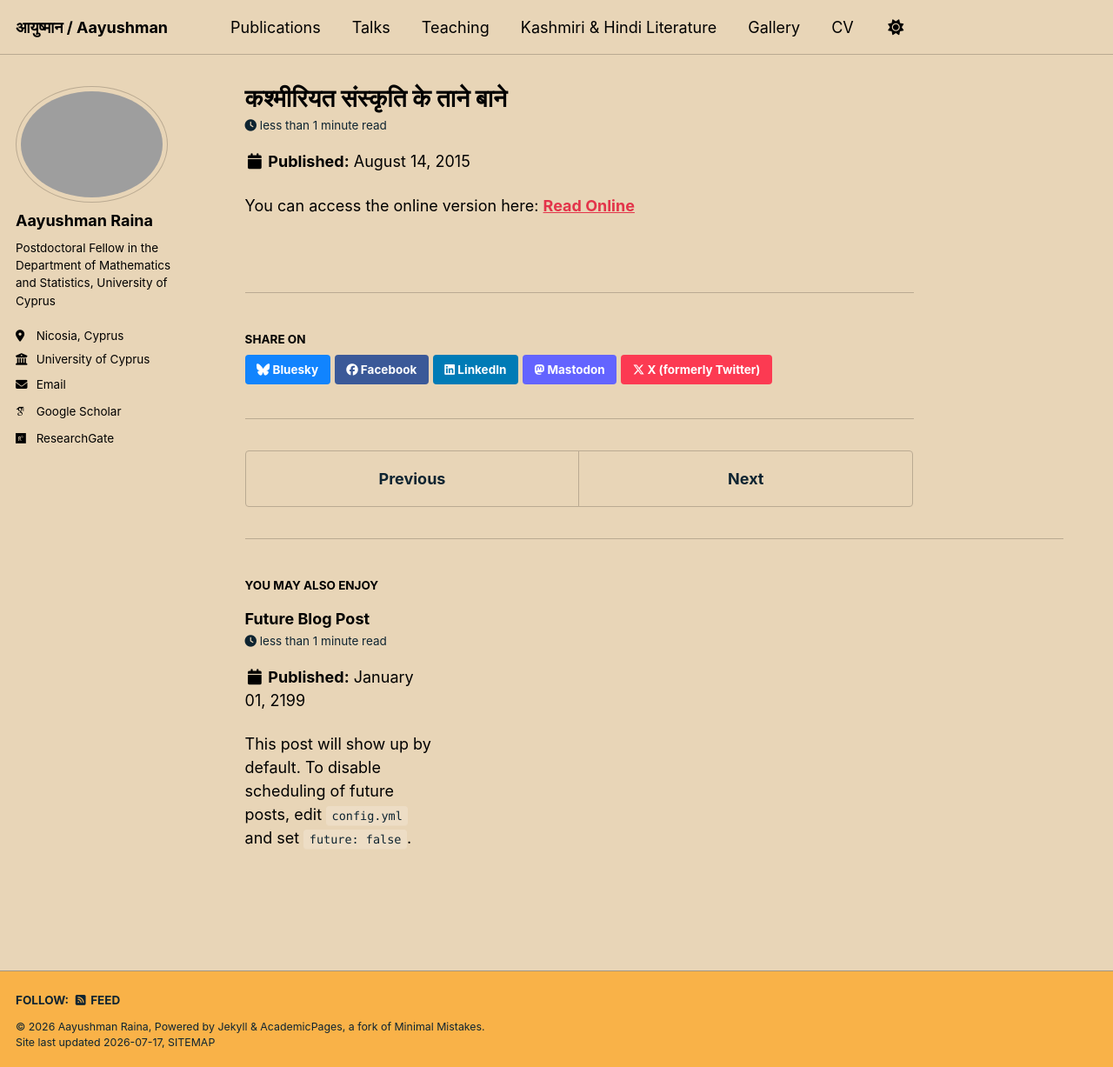
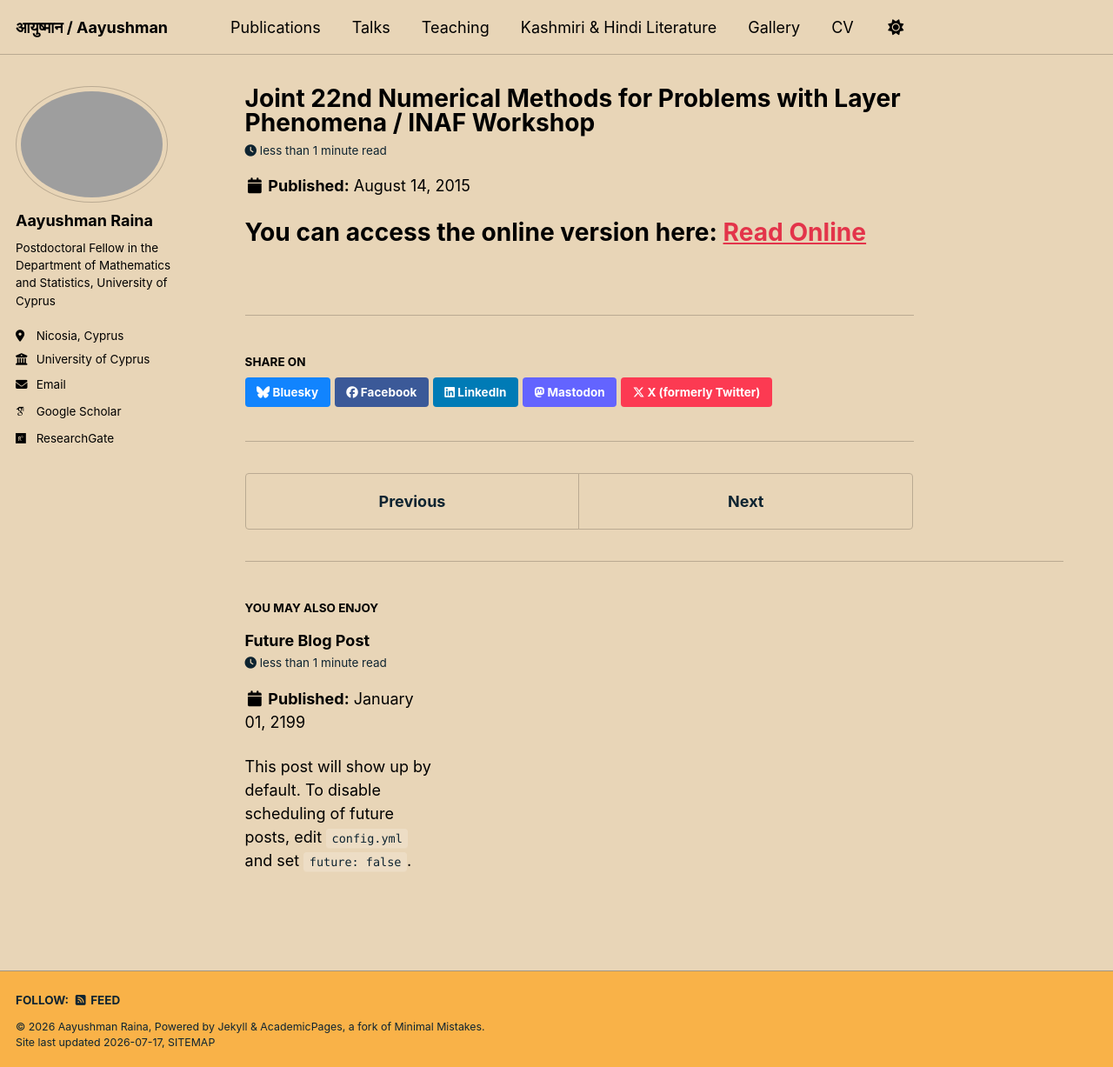
Before and after one commit to Aayushman5/Aayushman5.github.io, a Jekyll site: the page built from _posts/2015-08-14-blog-post-4.md, in a window 1280 px wide and 1227 px high. Shown: the whole window at 87% size. Built offline with Jekyll 4.4.1, drawn with Linux system fonts in a browser that asks for light colours; some web fonts are replaced; a script bundle is joined from its source files by our own code; library files that are not in the unit come from our copies.

Commit message:
Update 2015-08-14-blog-post-4.md

```diff
--- a/_posts/2015-08-14-blog-post-4.md
+++ b/_posts/2015-08-14-blog-post-4.md
@@ -1,6 +1,6 @@
 ---
-title: "कश्मीरियत संस्कृति के ताने बाने"
-excerpt: "Kashmiriyat Sanskriti Ke Tane Bane Prithvi Nath Madhup <br/><a href='https://archive.org/details/kashmiriyat-sanskriti-ke-tane-bane-prithvi-nath-madhup' target='_blank'><img src='/images/KSKTB.jpg'>"
+title: "Joint 22nd Numerical Methods for Problems with Layer Phenomena / INAF Workshop"
+excerpt: "Group photo<br/><a href='https://archive.org/details/kashmiriyat-sanskriti-ke-tane-bane-prithvi-nath-madhup' target='_blank'><img src='/images/workshop-photo-berlin.jpg'>"
 collection: portfolio
 ---
-You can access the online version here: <a href="https://archive.org/details/kashmiriyat-sanskriti-ke-tane-bane-prithvi-nath-madhup" target="_blank"><strong>Read Online</strong></a>
+# You can access the online version here: <a href="https://archive.org/details/kashmiriyat-sanskriti-ke-tane-bane-prithvi-nath-madhup" target="_blank"><strong>Read Online</strong></a>
```
